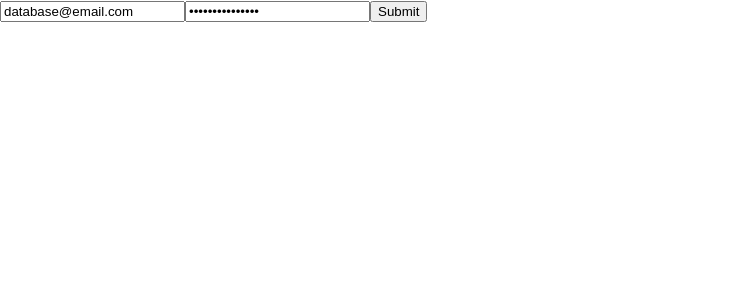
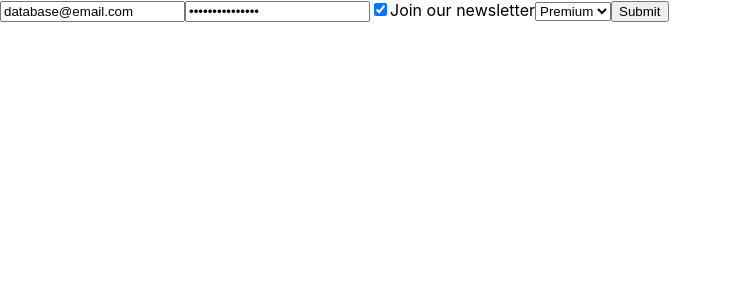
Before and after one commit to edsonha/formik-form, a React (Create React App) app: page / in a window 1280 px wide. Shown: the top 300 px of the page, without its empty margins (0-732 px from the left). Built offline with nearby package versions, Linux system fonts and the light colour scheme.

Commit message:
Add checkbox and select Fields

```diff
--- a/src/App.js
+++ b/src/App.js
@@ -1,21 +1,32 @@
 import React from "react";
 import { withFormik, Form, Field } from "formik";
 
-function App() {
+function App({ values }) {
   return (
     <Form>
       <Field type="email" name="email" placeholder="Email" />
       <Field type="password" name="password" placeholder="Password" />
+      <label>
+        <Field type="checkbox" name="newsletter" checked={values.newsletter} />
+        Join our newsletter
+      </label>
+      <Field component="select" name="plan">
+        <option value="free">Free</option>
+        <option value="premium">Premium</option>
+        <option value="special">Special</option>
+      </Field>
       <button type="submit">Submit</button>
     </Form>
   );
 }
 
 const FormikApp = withFormik({
-  mapPropsToValues({ email, password }) {
+  mapPropsToValues({ email, password, newsletter, plan }) {
     return {
       email: email || "default@email.com",
       password: password || "defaultPassword",
+      newsletter: newsletter || true,
+      plan: plan || "premium",
     };
   },
   handleSubmit(values) {
```
